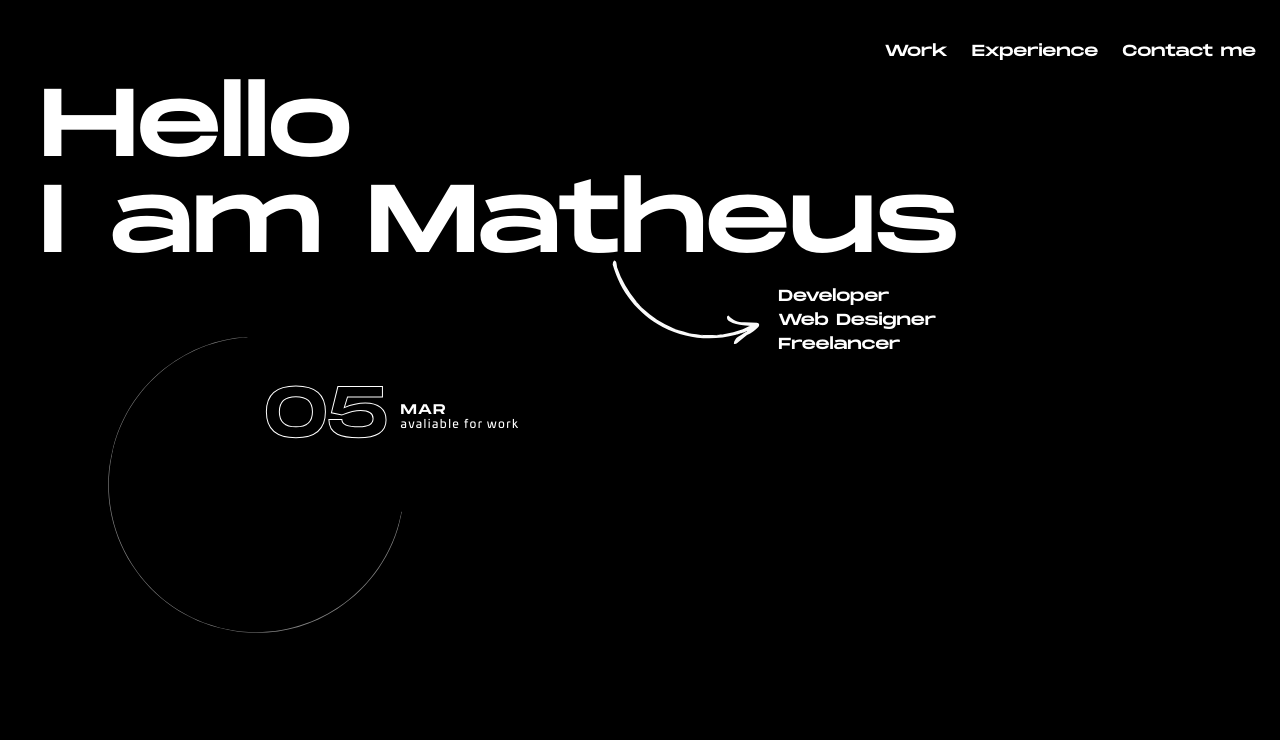
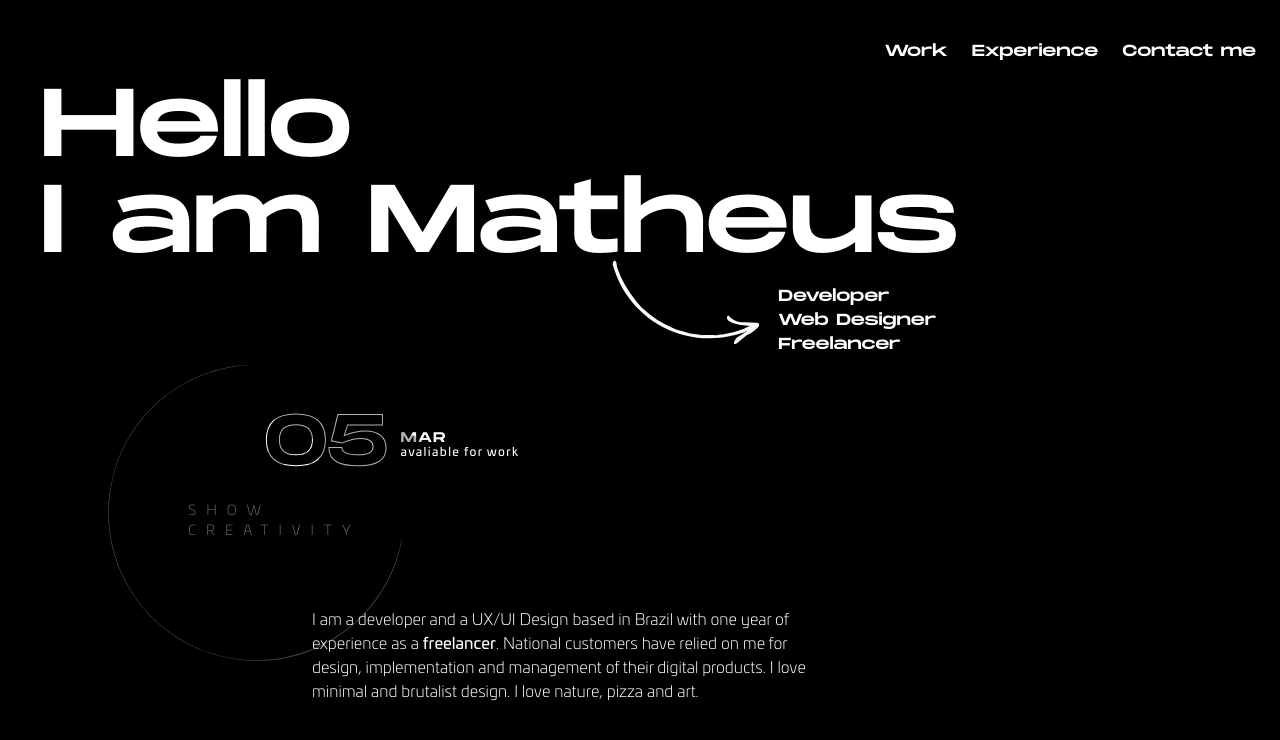
Before and after one commit to omatheusant/omatheusant.dev, a Next.js app: page / in a window 1280 px wide. Shown: the top 740 px of the page. Built offline with nearby package versions, Linux system fonts and the light colour scheme.

Commit message:
style/ui: create hero section

```diff
--- a/app/(home)/page.tsx
+++ b/app/(home)/page.tsx
@@ -1,31 +1,11 @@
-import Avaliable from "@/components/Avaliable";
-import Image from "next/image";
+import Hero from "@/components/Hero/Hero";
 import React from "react";
 
 const Home = () => {
   return (
-    <div className="mt-16 w-full">
-      <div className="relative">
-        <h1 className="text-5xl sm:text-8xl">
-          Hello <br /> I am Matheus
-        </h1>
-        <Avaliable/>
-        <div className="absolute left-[35rem] mt-3">
-          <Image
-            src="/assets/icons/arrow-move.svg"
-            width={160}
-            height={100}
-            alt="arrow"
-            className="rotate-[20deg] "
-          />
-          <div className="flex flex-col absolute -right-44 -bottom-5">
-            <span>Developer</span>
-            <span>Web Designer</span>
-            <span>Freelancer</span>
-          </div>
-        </div>
-      </div>
-    </div>
+    <>
+      <Hero/>
+    </>
   );
 };
 
--- a/components/Avaliable.tsx
+++ /dev/null
@@ -1,22 +0,0 @@
-import React from "react";
-import moment from "moment";
-import { univiaPro } from "@/utils/fonts";
-import Image from "next/image";
-
-const Avaliable = () => {
-  const month = moment().format("MMM");
-  const day = moment().format("DD");
-
-  return (
-    <div className="flex gap-3 absolute items-center left-56  top-[300px]" >
-      <Image src="/assets/images/circle.svg" width={1000} height={1000} alt="circle" className="absolute -top-16 -left-44 opacity-50 rotate-12"/>
-      <span className="text-7xl text-stroke text-transparent z-10">{day}</span>
-      <div className="uppercase flex flex-col tracking-widest justify-end w-[200px]  z-10 text-sm">
-        {month}
-        <span className={`lowercase -mt-1  ${univiaPro.className} z-10 text-xs`}>avaliable for work</span>
-      </div>
-    </div>
-  );
-};
-
-export default Avaliable;
--- /dev/null
+++ b/components/Hero/Hero.tsx
@@ -0,0 +1,40 @@
+import Image from "next/image";
+import React from "react";
+import Info from "../Info";
+import { Reveal } from "../utils/Reveal";
+
+const Hero = () => {
+  return (
+    <div className="relative mt-16 w-full">
+      <div className="relative">
+        <Reveal>
+          <h1 className="text-5xl sm:text-8xl">
+            Hello <br /> I am Matheus
+          </h1>
+        </Reveal>
+        <div className="absolute left-[35rem] mt-3">
+          <Reveal delay={2} width="100%">
+
+          <Image
+            src="/assets/icons/arrow-move.svg"
+            width={160}
+            height={100}
+            alt="arrow"
+            className="rotate-[20deg] "
+
+            />
+            </Reveal>
+          <div className="flex flex-col absolute -right-44 -bottom-5">
+            <Reveal delay={0.30}>Developer</Reveal>
+            <Reveal delay={0.40}>Web Designer</Reveal>
+            <Reveal delay={0.50}>Freelancer</Reveal>
+          </div>
+        </div>
+
+        <Info />
+      </div>
+    </div>
+  );
+};
+
+export default Hero;
--- /dev/null
+++ b/components/Info.tsx
@@ -0,0 +1,57 @@
+import React from "react";
+import moment from "moment";
+import { univiaPro } from "@/utils/fonts";
+import Image from "next/image";
+import { Reveal } from "./utils/Reveal";
+
+const Info = () => {
+  const month = moment().format("MMM");
+  const day = moment().format("DD");
+
+  return (
+    <div className="flex gap-3 absolute items-center left-56  top-[300px] mt-7">
+      <Image
+        src="/assets/images/circle.svg"
+        width={1000}
+        height={1000}
+        alt="circle"
+        className="absolute -top-16 -left-44  rotate-12 opacity-30"
+      />
+      <Reveal delay={1}>
+        <span className="text-7xl text-stroke text-transparent z-10">
+          {day}
+        </span>
+      </Reveal>
+
+      <Reveal delay={1}>
+        <div className="uppercase flex flex-col tracking-widest justify-end w-[200px]  z-10 text-sm">
+          {month}
+          <span
+            className={`lowercase -mt-1  ${univiaPro.className} z-10 text-xs`}
+          >
+            avaliable for work
+          </span>
+        </div>
+      </Reveal>
+      <span
+        className={`${univiaPro.className} font-thin absolute tracking-[10px] -left-[4.75rem] text-sm uppercase -bottom-[3.80rem] opacity-40`}
+      >
+        SHOW <br />
+        CREATIVITY
+      </span>
+      <div
+        className={`${univiaPro.className} absolute font-light min-w-[500px] left-12 -bottom-[14rem]`}
+      >
+        <Reveal >
+          I am a developer and a UX/UI Design based in Brazil with one year of
+          experience as a <strong>freelancer</strong>. National customers have
+          relied on me for design, implementation and management of their
+          digital products. I love minimal and brutalist design. I love nature,
+          pizza and art.
+        </Reveal>
+      </div>
+    </div>
+  );
+};
+
+export default Info;
--- a/components/Navbar.tsx
+++ b/components/Navbar.tsx
@@ -19,7 +19,7 @@ const Navbar = () => {
             key={item.route}
             className={`${
               isActive ? "drop-shadow-light" : ""
-            } text-xs sm:text-base hover:drop-shadow-light`}
+            } text-xs sm:text-base hover:drop-shadow-light transition-all duration-300 ease-in-out`}
           >
             {item.title}
           </Link>
--- /dev/null
+++ b/components/utils/Reveal.tsx
@@ -0,0 +1,44 @@
+'use client'
+
+import React, { useEffect, useRef } from "react";
+import { motion, useInView, useAnimation } from "framer-motion";
+
+interface Props {
+  children: React.ReactNode;
+  width?: "fit-content" | "100%";
+  delay?: number
+}
+
+export const Reveal = ({ children, width = "fit-content", delay }: Props) => {
+  const mainControls = useAnimation();
+  const slideControls = useAnimation();
+
+  const ref = useRef(null);
+  const isInView = useInView(ref, { once: true });
+
+  useEffect(() => {
+    if (isInView) {
+      slideControls.start("visible");
+      mainControls.start("visible");
+    } else {
+      slideControls.start("hidden");
+      mainControls.start("hidden");
+    }
+  }, [isInView, mainControls, slideControls]);
+
+  return (
+    <div ref={ref} style={{ width }}  >
+      <motion.div
+        variants={{
+          hidden: { opacity: 0, y: 75 },
+          visible: { opacity: 1, y: 0 },
+        }}
+        initial="hidden"
+        animate={mainControls}
+        transition={{ duration: 0.5, delay: delay }}
+      >
+        {children}
+      </motion.div>
+    </div>
+  );
+};
--- a/package.json
+++ b/package.json
@@ -11,6 +11,7 @@
   "dependencies": {
     "class-variance-authority": "^0.7.0",
     "clsx": "^2.1.0",
+    "framer-motion": "^11.0.8",
     "lucide-react": "^0.341.0",
     "moment": "^2.30.1",
     "next": "14.1.0",
```
Also changed, not shown: 1 other file (tests, documents, lock files or other folders).
